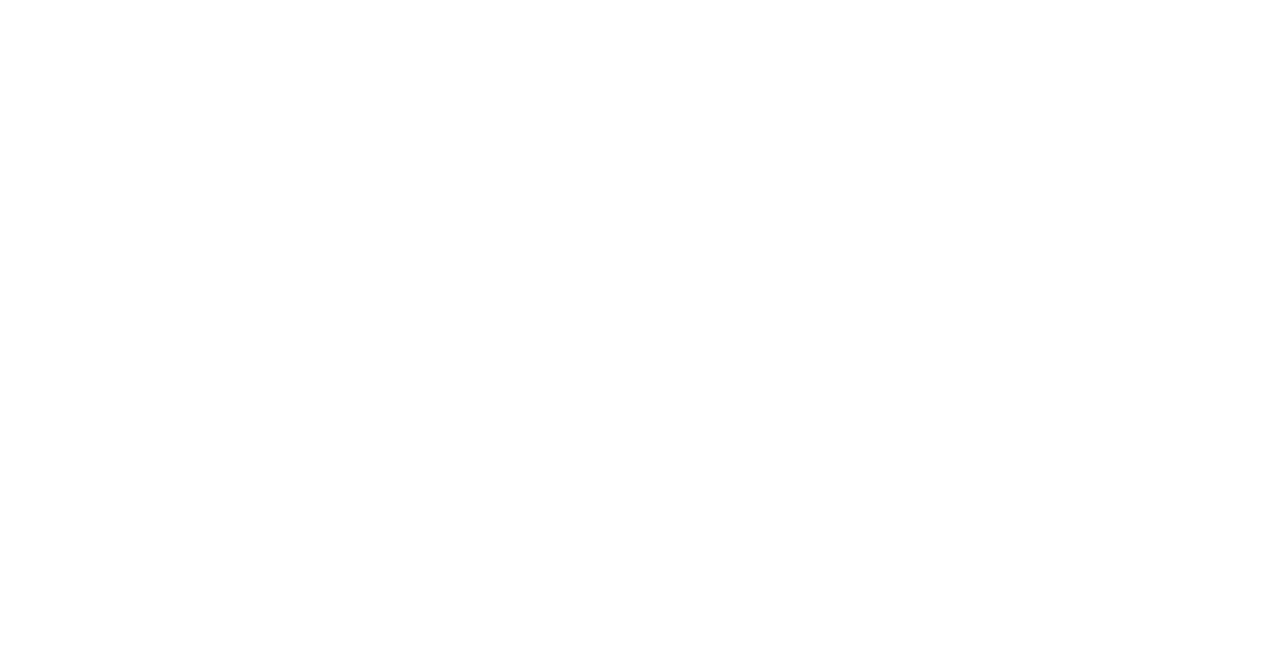
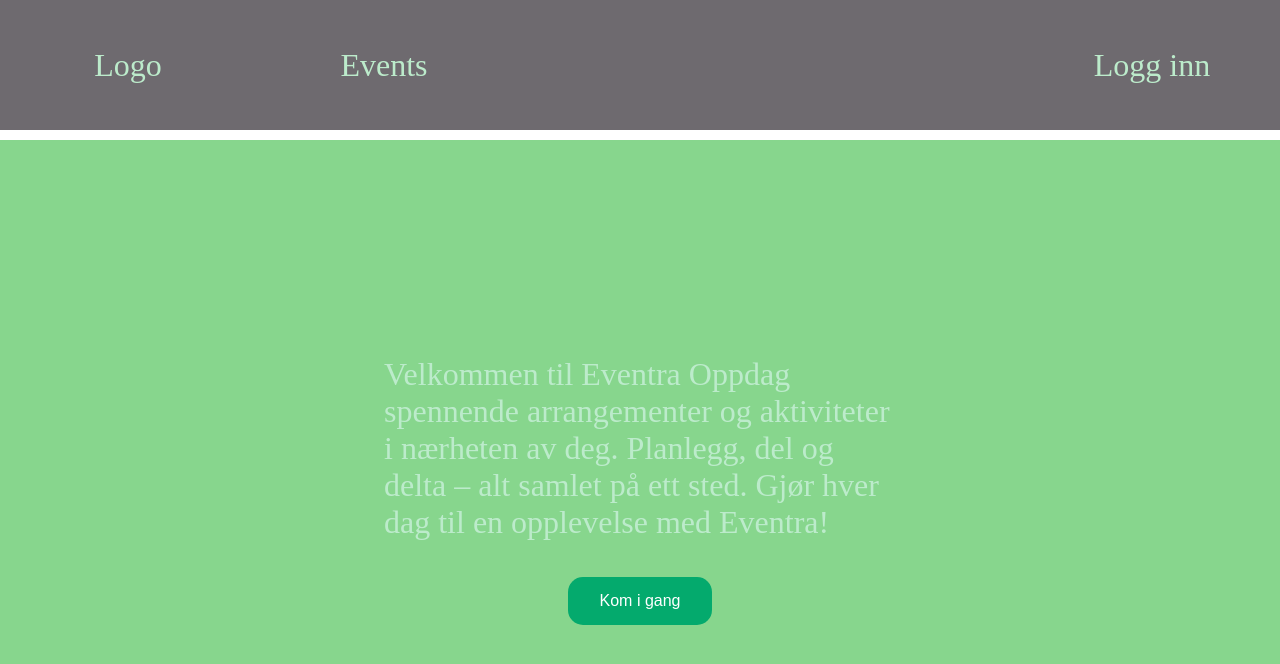
Before and after one commit to Dressen123/Investorukene, a SvelteKit app in the folder my-app/: page / in a window 1280 px wide. Shown: the top 664 px of the page. Built offline with nearby package versions, Linux system fonts and the light colour scheme.

Commit message:
La inn hjemside og innlogingside

```diff
--- a/my-app/src/app.html
+++ b/my-app/src/app.html
@@ -5,6 +5,11 @@
     <link rel="icon" href="%sveltekit.assets%/favicon.png" />
     <meta name="viewport" content="width=device-width, initial-scale=1" />
     %sveltekit.head%
+    <style>
+      body{
+        margin: 0;
+      }
+    </style>
   </head>
   <body data-sveltekit-preload-data="hover">
     <div>%sveltekit.body%</div>
--- a/my-app/src/routes/+layout.svelte
+++ b/my-app/src/routes/+layout.svelte
@@ -0,0 +1,71 @@
+<div class="header">
+    <div class="header_boks1">
+        <p id = "headerskrift">Logo</p>
+    </div>
+    <div class="header_boks2">
+        <p id = "headerskrift">Events</p>
+    </div>
+    <div class="header_boks3"></div>
+    <div class="header_boks4"></div>
+    <div class="header_boks5">
+        <p id = "headerskrift">Logg inn</p>
+    </div>
+</div>
+<div class="headerlinje"></div>
+
+<slot/>
+
+<style>
+.header{
+    width: 100%;
+    height: 130px;
+    background-color: #6e6a6f;
+    display: flex;
+    justify-content: center;
+}
+
+.header_boks1{
+    height: 100%;
+    width: 20%;
+    display: flex;
+    align-items: center;
+    justify-content: center;
+}
+.header_boks2{
+    height: 100%;
+    width: 20%;
+    display: flex;
+    align-items: center;
+    justify-content: center;
+}
+.header_boks3{
+    height: 100%;
+    width: 20%;
+
+}
+.header_boks4{
+    height: 100%;
+    width: 20%;
+}
+.header_boks5{
+    height: 100%;
+    width: 20%;
+    display: flex;
+    align-items: center;
+    justify-content: center;
+}
+
+#headerskrift{
+    color: #bcebcb;
+    font-size: 2em;
+}
+
+
+
+.headerlinje{
+    width: 100%;
+    height: 10px;
+    color: #bcebcb;
+}
+
+</style>
--- a/my-app/src/routes/+page.svelte
+++ b/my-app/src/routes/+page.svelte
@@ -1,5 +1,61 @@
-<div class="app">
+<div class="hjemside_kropp">
+    <div class="hjemmsideboks1"></div>
+    <div class="hjemmsideboks2">
+        <p id="headerskrift">Velkommen til Eventra
+            Oppdag spennende arrangementer og aktiviteter i nærheten av deg.
+            Planlegg, del og delta – alt samlet på ett sted.
+            Gjør hver dag til en opplevelse med Eventra!</p>
+        <a href="/login-page">
+            <button type="submit" class="button">Kom i gang</button>
+        </a>
+    </div>
+    <div class="hjemmsideboks3"></div>
+</div>
+<slot/>
 
-    <h1>Hello!</h1>
-    <button><a href="./homepage">Hei</a></button>
-</div>
+<style>
+#headerskrift{
+    color: #bcebcb;
+    font-size: 2em;
+}
+
+
+.hjemside_kropp{
+    width: 100%;
+    height: 42em;
+    background-color: #87d68d;
+    display: flex;
+    justify-content: space-between;
+}
+
+.button {
+    background-color: #04AA6D;
+    border: none;
+    color: white;
+    padding: 15px 32px;
+    text-align: center;
+    text-decoration: none;
+    display: inline-block;
+    font-size: 16px;
+    margin: 4px 2px;
+    cursor: pointer;
+    border-radius: 15px;
+}
+
+.hjemmsideboks1{
+    width: 30%;
+    height: 100%;
+}
+.hjemmsideboks2{
+    width: 40%;
+    height: 100%;
+    display: flex;
+    flex-direction: column;
+    justify-content: center;
+    align-items: center;
+}
+.hjemmsideboks3{
+    width: 30%;
+    height: 100%;
+}
+</style>
--- a/my-app/src/routes/homepage/+page.svelte
+++ /dev/null
@@ -1,3 +0,0 @@
-<div class="container">
-    <h1>Homepage</h1>
-</div>
--- /dev/null
+++ b/my-app/src/routes/login-page/+page.svelte
@@ -0,0 +1,68 @@
+<div class="kropp">
+    <div class="brukernavn_boks">
+        <label for="brukernavn" id="labelskrift">Brukernavn</label>
+        <input type="text" id="brukernavn" placeholder="Skriv inn brukernavn">
+    </div>
+
+    <div class="passord_boks">
+        <label for="passord" id="labelskrift">Passord</label>
+        <input type="password" id="passord" placeholder="Skriv inn passord">
+    </div>
+
+    <div class="logginn_knapp">
+        <button type="submit" class="button">Logg inn</button>
+    </div>
+</div>
+
+<style>
+.kropp{
+    width: 100%;
+    height: 42em;
+    background-color: #87d68d;
+}
+
+.brukernavn_boks,
+.passord_boks {
+    width: 100%;
+    height: 150px; /* Slightly increased height for label + input space */
+    display: flex;
+    flex-direction: column; /* Stack label above the input */
+    justify-content: center;
+    align-items: center;
+    gap: 10px; /* Space between label and input field */
+}
+
+#labelskrift {
+    color: #bcebcb;
+    font-size: 1.5em; /* Adjust font size if needed */
+    text-align: center; /* Optional: Center the label text */
+}
+
+#brukernavn,
+#passord {
+    height: 50px;
+    width: 20%;
+    font-size: 15pt;
+}
+
+.logginn_knapp {
+    width: 100%;
+    height: 50px;
+    display: flex;
+    justify-content: center;
+    align-items: center;
+}
+.button {
+    background-color: #04AA6D;
+    border: none;
+    color: white;
+    padding: 15px 32px;
+    text-align: center;
+    text-decoration: none;
+    display: inline-block;
+    font-size: 16px;
+    margin: 4px 2px;
+    cursor: pointer;
+    border-radius: 15px;
+}
+</style>
```
